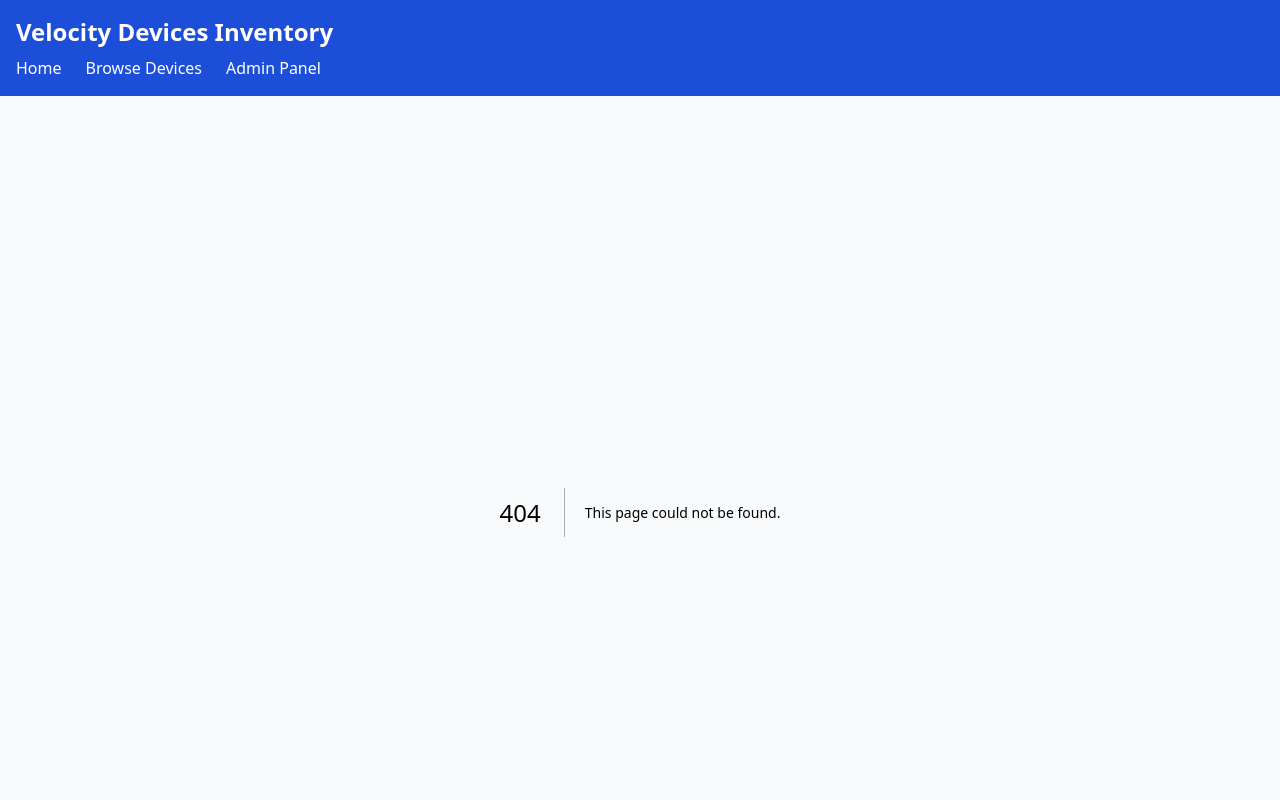
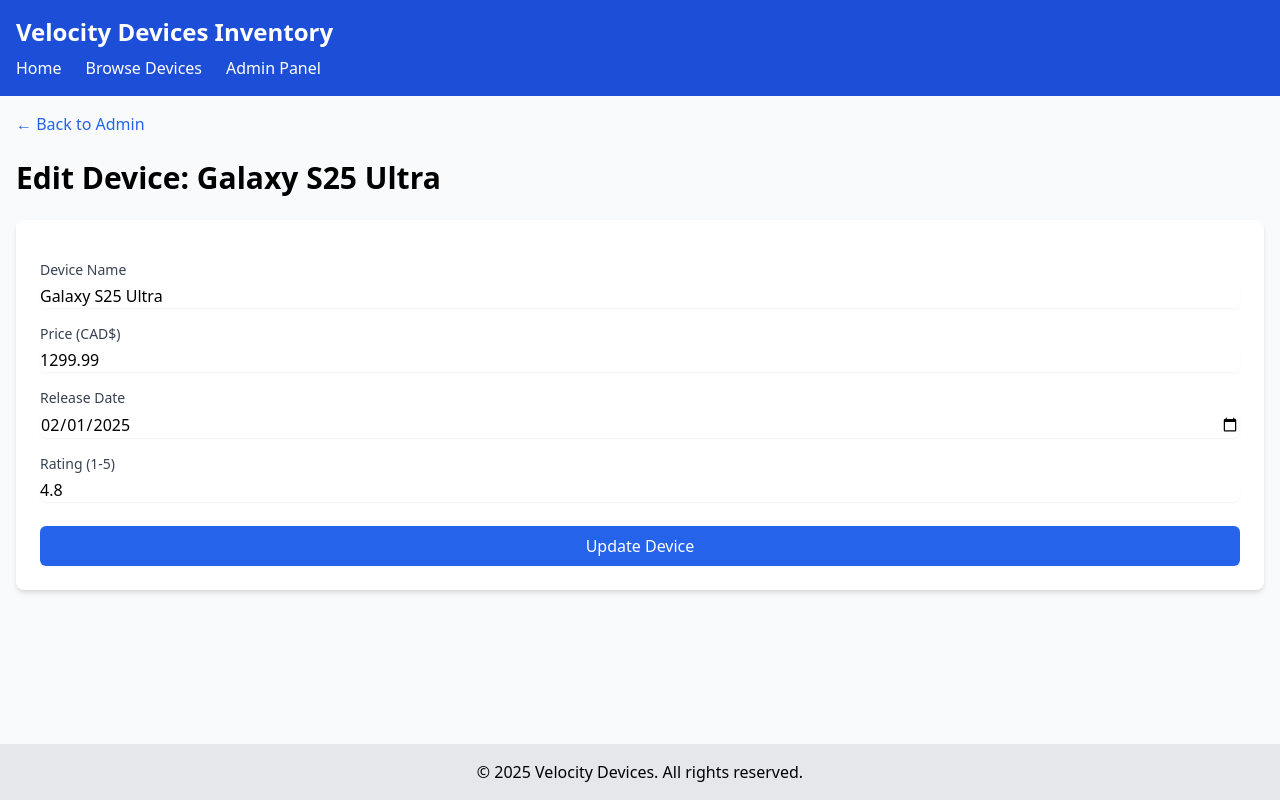
Before and after one commit to issey-wu/Apple-Inventory-Platform, a Next.js app: page /admin/edit/1 in a window 1280 px wide. Before the commit this address had no page. Shown: the top 800 px of the page. Built offline with nearby package versions, Linux system fonts and the light colour scheme; data requests are answered from the project's data file.

Commit message:
Corrected directory structure for dynamic routes with [id]

```diff
--- /dev/null
+++ b/src/app/admin/edit/[id]/edit-form.js
@@ -0,0 +1,138 @@
+'use client';
+
+import { useState } from 'react';
+import { validateDevice } from '../../../../utils/validation';
+
+export default function EditDeviceForm({ device, updateDeviceAction }) {
+  const [formData, setFormData] = useState({
+    id: device.id,
+    device_name: device.device_name,
+    price: device.price,
+    release_date: device.release_date,
+    rating: device.rating,
+  });
+  const [errors, setErrors] = useState([]);
+
+  // Handle controlled inputs
+  const handleChange = (e) => {
+    const { name, value } = e.target;
+    setFormData((prev) => ({
+      ...prev,
+      [name]: value,
+    }));
+  };
+
+  // Validate form before submission
+  const handleSubmit = (e) => {
+    const validationErrors = validateDevice(formData);
+    if (validationErrors.length > 0) {
+      e.preventDefault(); // Prevent form submission if errors exist
+      setErrors(validationErrors);
+    } else {
+      setErrors([]);
+      // Do not call preventDefault so that the form submission flows
+      // and triggers the server action.
+    }
+  };
+
+  return (
+    <div className="bg-white rounded-lg shadow-md p-6">
+      {errors.length > 0 && (
+        <div className="mb-4 p-4 bg-red-50 border-l-4 border-red-500">
+          <h3 className="text-red-800 font-medium mb-2">
+            Please correct the following errors:
+          </h3>
+          <ul className="list-disc pl-5 text-red-700">
+            {errors.map((error, index) => (
+              <li key={index}>{error}</li>
+            ))}
+          </ul>
+        </div>
+      )}
+
+      {/* The form submits via POST to the server action passed in as updateDeviceAction */}
+      <form
+        action={updateDeviceAction}
+        method="POST"
+        onSubmit={handleSubmit}
+        className="space-y-4"
+      >
+        {/* Hidden field for ID */}
+        <input type="hidden" name="id" value={formData.id} />
+
+        <div>
+          <label htmlFor="device_name" className="block text-sm font-medium text-gray-700">
+            Device Name
+          </label>
+          <input
+            type="text"
+            id="device_name"
+            name="device_name"
+            value={formData.device_name}
+            onChange={handleChange}
+            required
+            className="mt-1 block w-full rounded-md border-gray-300 shadow-sm focus:border-blue-500 focus:ring-blue-500"
+          />
+        </div>
+
+        <div>
+          <label htmlFor="price" className="block text-sm font-medium text-gray-700">
+            Price (CAD$)
+          </label>
+          <input
+            type="number"
+            id="price"
+            name="price"
+            step="0.01"
+            value={formData.price}
+            onChange={handleChange}
+            required
+            className="mt-1 block w-full rounded-md border-gray-300 shadow-sm focus:border-blue-500 focus:ring-blue-500"
+          />
+        </div>
+
+        <div>
+          <label htmlFor="release_date" className="block text-sm font-medium text-gray-700">
+            Release Date
+          </label>
+          <input
+            type="date"
+            id="release_date"
+            name="release_date"
+            value={formData.release_date}
+            onChange={handleChange}
+            required
+            className="mt-1 block w-full rounded-md border-gray-300 shadow-sm focus:border-blue-500 focus:ring-blue-500"
+          />
+        </div>
+
+        <div>
+          <label htmlFor="rating" className="block text-sm font-medium text-gray-700">
+            Rating (1-5)
+          </label>
+          <input
+            type="number"
+            id="rating"
+            name="rating"
+            min="1"
+            max="5"
+            step="0.1"
+            value={formData.rating}
+            onChange={handleChange}
+            required
+            className="mt-1 block w-full rounded-md border-gray-300 shadow-sm focus:border-blue-500 focus:ring-blue-500"
+          />
+        </div>
+
+        <div className="pt-2">
+          <button
+            type="submit"
+            className="w-full bg-blue-600 hover:bg-blue-700 text-white py-2 px-4 rounded-md font-medium transition-colors"
+          >
+            Update Device
+          </button>
+        </div>
+      </form>
+    </div>
+  );
+}
--- /dev/null
+++ b/src/app/admin/edit/[id]/not-found.js
@@ -0,0 +1,16 @@
+import Link from 'next/link';
+
+export default function EditDeviceNotFound() {
+  return (
+    <div className="text-center py-10">
+      <h1 className="text-3xl font-bold mb-4">Device Not Found</h1>
+      <p className="text-lg mb-6">Sorry, no device with that ID exists in our inventory.</p>
+      <Link
+        href="/admin"
+        className="text-blue-600 hover:text-blue-800 font-medium"
+      >
+        ← Back to Admin Panel
+      </Link>
+    </div>
+  );
+}
--- /dev/null
+++ b/src/app/admin/edit/[id]/page.js
@@ -0,0 +1,38 @@
+import Link from 'next/link';
+import { notFound } from 'next/navigation';
+import EditDeviceForm from './edit-form';
+import { updateDeviceAction } from '../../actions';
+
+export default async function EditDevicePage({ params }) {
+  try {
+    const response = await fetch(`http://localhost:4000/devices/${params.id}`, {
+      cache: 'no-store'
+    });
+
+    if (!response.ok) {
+      return notFound();
+    }
+
+    const device = await response.json();
+
+    return (
+      <div>
+        <div className="mb-6">
+          <Link
+            href="/admin"
+            className="text-blue-600 hover:text-blue-800 font-medium"
+          >
+            ← Back to Admin
+          </Link>
+        </div>
+
+        <h1 className="text-3xl font-bold mb-6">Edit Device: {device.device_name}</h1>
+
+        <EditDeviceForm device={device} updateDeviceAction={updateDeviceAction} />
+      </div>
+    );
+  } catch (error) {
+    console.error("Error fetching device:", error);
+    return <div>Error loading device: {error.message}</div>;
+  }
+}
--- /dev/null
+++ b/src/app/collection/[id]/not-found.js
@@ -0,0 +1,16 @@
+import Link from 'next/link';
+
+export default function DeviceNotFound() {
+  return (
+    <div className="text-center py-10">
+      <h1 className="text-3xl font-bold mb-4">Device Not Found</h1>
+      <p className="text-lg mb-6">Sorry, no device with that ID exists in our inventory.</p>
+      <Link
+        href="/collection"
+        className="text-blue-600 hover:text-blue-800 font-medium"
+      >
+        ← Back to Collection
+      </Link>
+    </div>
+  );
+}
--- /dev/null
+++ b/src/app/collection/[id]/page.js
@@ -0,0 +1,61 @@
+import Link from 'next/link';
+import { notFound } from 'next/navigation';
+
+export default async function DeviceDetailPage({ params }) {
+  try {
+    const response = await fetch(`http://localhost:4000/devices/${params.id}`, {
+      cache: 'no-store'
+    });
+
+    if (!response.ok) {
+      return notFound();
+    }
+
+    const device = await response.json();
+
+    return (
+      <div>
+        <div className="mb-6">
+          <Link
+            href="/collection"
+            className="text-blue-600 hover:text-blue-800 font-medium"
+          >
+            ← back
+          </Link>
+        </div>
+
+        <h1 className="text-3xl font-bold mb-6">{device.device_name}</h1>
+
+        <div className="bg-white rounded-lg shadow-md overflow-hidden">
+          <table className="min-w-full divide-y divide-gray-200">
+            <tbody className="divide-y divide-gray-200">
+              <tr>
+                <td className="px-6 py-4 whitespace-nowrap bg-gray-50 font-medium">ID</td>
+                <td className="px-6 py-4 whitespace-nowrap">{device.id}</td>
+              </tr>
+              <tr>
+                <td className="px-6 py-4 whitespace-nowrap bg-gray-50 font-medium">Device Name</td>
+                <td className="px-6 py-4 whitespace-nowrap">{device.device_name}</td>
+              </tr>
+              <tr>
+                <td className="px-6 py-4 whitespace-nowrap bg-gray-50 font-medium">Price</td>
+                <td className="px-6 py-4 whitespace-nowrap">${device.price.toFixed(2)}</td>
+              </tr>
+              <tr>
+                <td className="px-6 py-4 whitespace-nowrap bg-gray-50 font-medium">Release Date</td>
+                <td className="px-6 py-4 whitespace-nowrap">{device.release_date}</td>
+              </tr>
+              <tr>
+                <td className="px-6 py-4 whitespace-nowrap bg-gray-50 font-medium">Rating</td>
+                <td className="px-6 py-4 whitespace-nowrap">{device.rating} / 5</td>
+              </tr>
+            </tbody>
+          </table>
+        </div>
+      </div>
+    );
+  } catch (error) {
+    console.error("Error fetching device:", error);
+    return <div>Error loading device: {error.message}</div>;
+  }
+}
```
